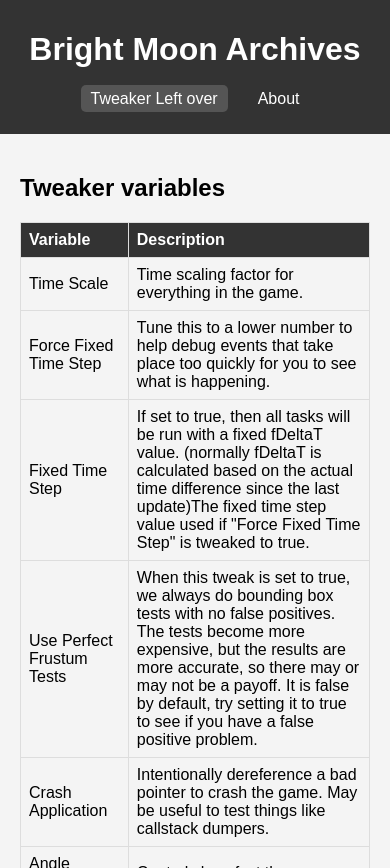
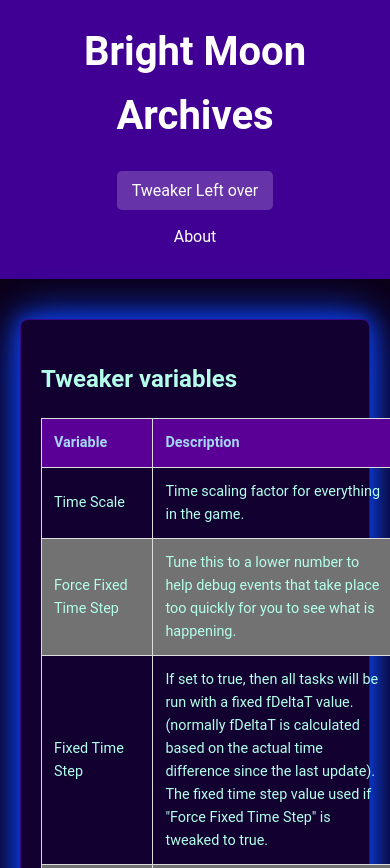
Before and after one commit to Ex-A01/BrightMoonArchives, a plain HTML site: page index.html in a window 390 px wide. Shown: the top 868 px of the page. Drawn offline with Linux system fonts and the light colour scheme.

Commit message:
Add files via upload

```diff
--- a/index.html
+++ b/index.html
@@ -17,7 +17,6 @@
       </ul>
     </nav>
   </header>
-
   <main>
     <!-- Tweaker Tab -->
     <section id="tweaker" class="tab-content active">
@@ -43,7 +42,11 @@
 
     <!-- Add more sections for additional tabs here -->
   </main>
-
   <script src="script.js"></script>
 </body>
+
+<footer>
+    <p>&copy; 2025 Bright Moon Archives. All Cogs reserved.</p>
+  </footer>
+
 </html>
--- a/styles.css
+++ b/styles.css
@@ -1,61 +1,181 @@
+/* General Styles */
 body {
-    font-family: Arial, sans-serif;
+  font-family: 'Roboto', Arial, sans-serif;
   margin: 0;
   padding: 0;
-    background-color: #f4f4f4;
+  background-color: rgb(13, 0, 22);
+  color: #b3ffea;
+  line-height: 1.6;
 }
 
+/* Header */
 header {
-    background-color: #333;
+  background-color: #400093;
   color: white;
-    padding: 10px 20px;
+  padding: 20px;
   text-align: center;
+  box-shadow: 0 2px 4px rgba(0, 0, 0, 0.1);
 }
 
+header h1 {
+  margin: 0;
+  font-size: 2.5rem;
+}
+
+/* Navigation */
 nav ul {
   list-style: none;
   padding: 0;
   display: flex;
   justify-content: center;
+  margin: 20px 0 0;
 }
 
 nav ul li {
-    margin: 0 10px;
+  margin: 0 15px;
 }
 
 nav ul li a {
   color: white;
   text-decoration: none;
-    padding: 5px 10px;
+  padding: 10px 15px;
   border-radius: 5px;
+  transition: background-color 0.3s ease;
 }
 
-  nav ul li a.active {
-    background-color: #555;
+nav ul li a.active,
+nav ul li a:hover {
+  background-color: rgba(255, 255, 255, 0.2);
 }
 
+/* Main Content */
+main {
+  padding: 20px;
+  max-width: 1200px;
+  margin: 0 auto;
+}
+
+/* Tabs */
 .tab-content {
   display: none;
+  background-color: #120030;
   padding: 20px;
+  border-radius: 8px;
+  box-shadow: 0 2px 4px rgba(0, 0, 0, 0.1);
+  margin-top: 20px;
 }
 
 .tab-content.active {
   display: block;
 }
 
+/* Table */
 table {
   width: 100%;
   border-collapse: collapse;
   margin-top: 20px;
 }
 
-  table th, table td {
+table th,
+table td {
   border: 1px solid #ddd;
-    padding: 8px;
+  padding: 12px;
   text-align: left;
 }
 
 table th {
-    background-color: #333;
+  background-color: #5b0097;
+  color: #a6d6f6;
+  font-weight: bold;
+}
+
+table tr:nth-child(even) {
+  background-color: #727272;
+}
+
+table tr:hover {
+  background-color: #f1f1f1;
+}
+
+/* Footer */
+footer {
+  background-color: #120050;
   color: white;
+  text-align: center;
+  padding: 15px;
+  margin-top: 475px;
+  box-shadow: 0 -2px 4px rgba(0, 0, 0, 0.1);
 }
+
+footer p {
+  margin: 0;
+  font-size: 0.9rem;
+}
+
+/* Loading Indicator */
+#loading {
+  display: none;
+  font-style: italic;
+  color: #666;
+  text-align: center;
+  margin-top: 20px;
+}
+
+/* File Input */
+#file-input {
+  margin-bottom: 20px;
+  padding: 10px;
+  border: 1px solid #ddd;
+  border-radius: 5px;
+  width: 100%;
+  max-width: 300px;
+  display: block;
+  margin: 20px auto;
+}
+
+.tab-content {
+  animation: fadeIn 0.5s ease;
+}
+
+@keyframes fadeIn {
+  from { opacity: 0; }
+  to { opacity: 1; }
+}
+
+@media (max-width: 768px) {
+  nav ul {
+    flex-direction: column;
+    align-items: center;
+  }
+
+  nav ul li {
+    margin: 10px 0;
+  }
+
+  table {
+    font-size: 0.9rem;
+  }
+}
+
+/* Glowing Animation */
+@keyframes glow {
+  0% {
+    box-shadow: 0 0 10px rgba(13, 65, 236, 0.8), 0 0 20px rgba(13, 65, 236, 0.8), 0 0 30px rgba(13, 65, 236, 0.8);
+  }
+  50% {
+    box-shadow: 0 0 20px rgba(13, 65, 236, 0.8), 0 0 40px rgba(13, 65, 236, 0.8), 0 0 60px rgba(13, 65, 236, 0.8);
+  }
+  100% {
+    box-shadow: 0 0 10px rgba(13, 65, 236, 0.8), 0 0 20px rgba(13, 65, 236, 0.8), 0 0 30px rgba(13, 65, 236, 0.8);
+  }
+}
+
+#tweaker.active:hover {
+  animation: glow 3s infinite ease-in-out;
+}
+
+/* Apply the Glowing Animation to the Tweaker Section */
+#tweaker.active {
+  animation: glow 3s infinite ease-in-out;
+  border: 1px solid rgba(98, 16, 230, 0.5); /* Optional: Add a border for better visibility */
+}
```
Also changed, not shown: data.txt. Lines whose indentation alone changed are shown as unchanged.
